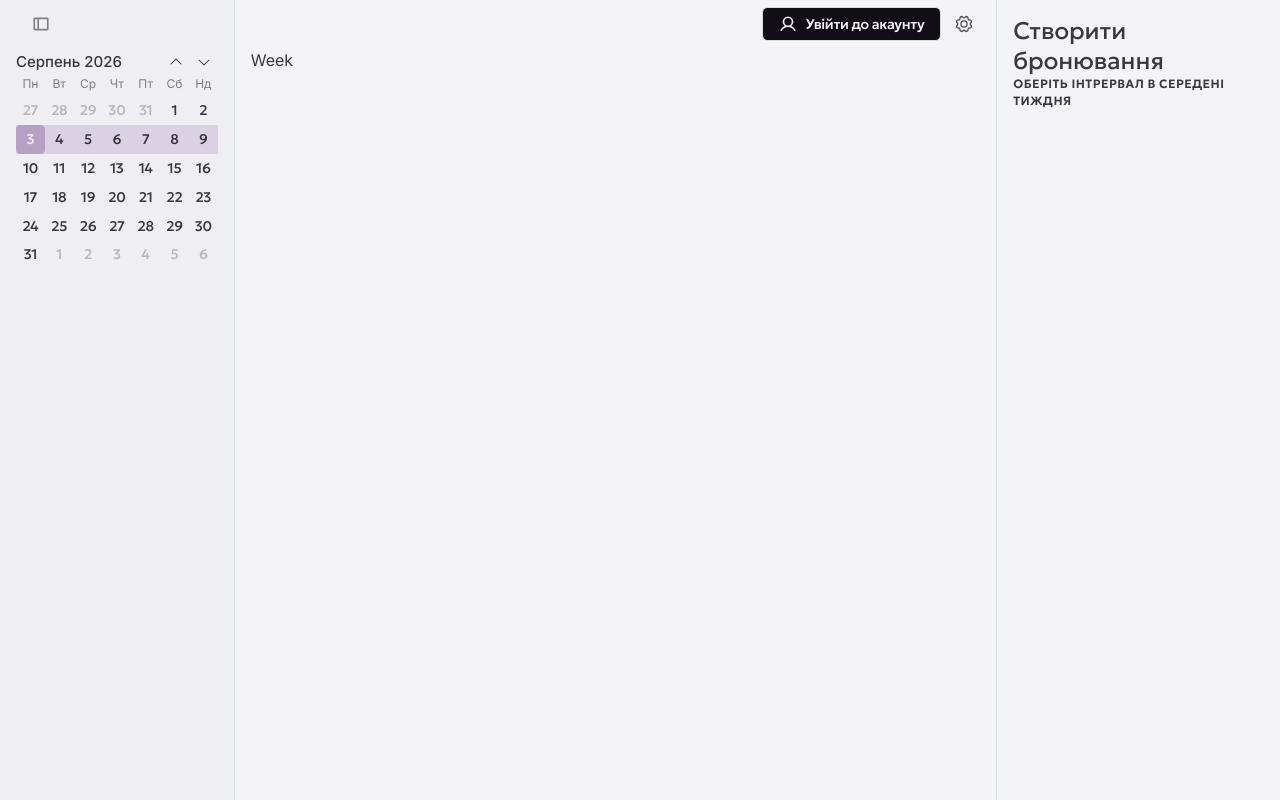
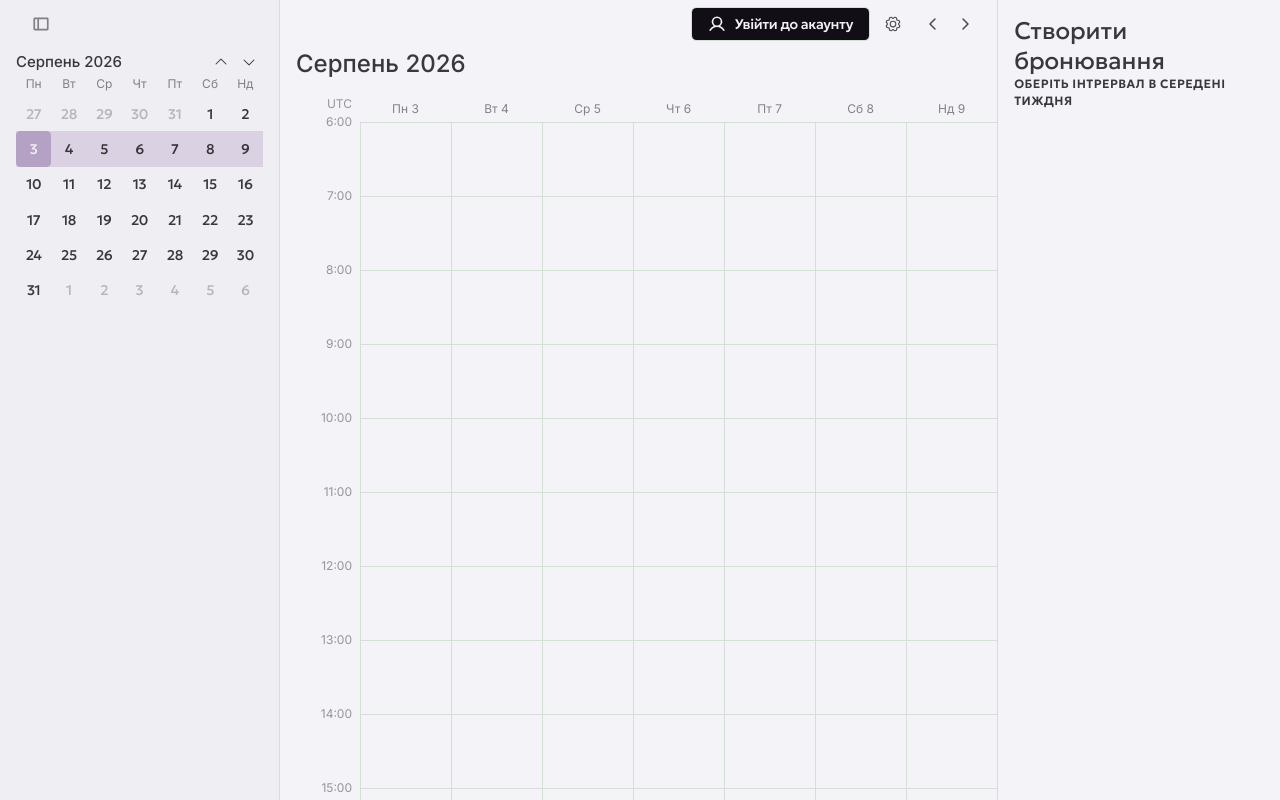
Before and after one commit to Cenaure/Meeting-Room-Booking, a Next.js app in the folder next-web/: page / in a window 1280 px wide. Built offline with nearby package versions, Linux system fonts and the light colour scheme; no server answers.

Commit message:
feat(web/week-grid): implement week grid

```diff
--- a/next-web/src/app/globals.css
+++ b/next-web/src/app/globals.css
@@ -13,7 +13,9 @@
     --surface-2: #e2e1e7;
     --surface-3: #d7d4de;
 
-    --border: #d4e0d6
+    --border: #d4e0d6;
+
+    --wink-color: var(--color-lavender-400);
 }
 
 .dark {
@@ -26,6 +28,8 @@
     --surface-3: #131013;
 
     --border: #2e2b2f;
+
+    --wink-color: var(--color-lavender-600);
 }
 
 @theme inline {
@@ -121,3 +125,21 @@ p {
 button, a {
     cursor: pointer;
 }
+
+@keyframes wink {
+    10% {
+        background-color: var(--wink-color);
+        opacity: 0.6;
+    }
+    40% {
+        background-color: var(--wink-color);
+        opacity: 0.6;
+    }
+    100% {
+        background-color: transparent;
+    }
+}
+
+.animate-wink {
+    animation: wink 1000ms ease-out forwards;
+}
--- a/next-web/src/app/page.tsx
+++ b/next-web/src/app/page.tsx
@@ -1,20 +1,24 @@
 import HeaderComponent from "@/components/ui/header/header-component";
 import AsideNavigation from "@/components/ui/aside-navigation/aside-navigation";
+import WeekGrid from "@/components/ui/week-grid/week-grid";
 
 export default function Home() {
   return (
-    <div className="h-full flex relative">
-      <AsideNavigation/>
+    <div className="h-screen flex relative">
+      <div className="hidden md:block">
+        <AsideNavigation/>
 
-      <div
-        className="h-full relative bg-zinc-50 flex flex-col md:flex-row w-full"
-      >
-        <div className="bg-surface-1 px-4 min-h-full h-full border-r w-full">
-          <header>
+      </div>
+
+      <div className="h-full bg-zinc-50 flex flex-col md:flex-row w-full">
+        <div className="bg-surface-1 border-r flex flex-col w-full h-full">
+          <header className="px-4 shrink-0">
             <HeaderComponent/>
           </header>
 
-          Week
+          <div className="flex-1 min-h-0">
+            <WeekGrid/>
+          </div>
         </div>
 
         <div className="bg-surface-1 p-4 w-[380px]">
--- a/next-web/src/components/ui/calendar/calendar-components/month-calendar-body.tsx
+++ b/next-web/src/components/ui/calendar/calendar-components/month-calendar-body.tsx
@@ -13,6 +13,8 @@ interface CalendarDay {
 export default function MonthCalendarBody() {
   const currentDate = useCalendar(state => state.currentDate);
   const setCurrentDate = useCalendar(state => state.setCurrentDate);
+  // For wink animation
+  const setSelectedDate = useCalendar(state => state.setSelectedDate);
 
   const dayLabels = useMemo(() => Info.weekdays("short", {locale: "uk"}), []);
 
@@ -42,6 +44,7 @@ export default function MonthCalendarBody() {
 
   function handleDayClick(date: DateTime) {
     setCurrentDate(date);
+    setSelectedDate(date);
   }
 
   const commonDayClasses =
--- a/next-web/src/components/ui/calendar/calendar-components/month-calendar-header.tsx
+++ b/next-web/src/components/ui/calendar/calendar-components/month-calendar-header.tsx
@@ -2,7 +2,7 @@
 
 import {useCalendar} from "@/stores/calendar.store";
 import {DateTime, Info} from "luxon";
-import {useEffect, useState} from "react";
+import {useMemo} from "react";
 import Button from "@/components/ui/shared/button/button";
 import {capitalizeFirst} from "@/utils/capitalize-first";
 import {ArrowUUpLeftIcon} from "@phosphor-icons/react";
@@ -13,7 +13,7 @@ export default function MonthCalendarHeader() {
   const currentDate = useCalendar(state => state.currentDate);
   const setCurrentDate = useCalendar(state => state.setCurrentDate);
 
-  const [monthLabel, setMonthLabel] = useState(Info.months("long", {locale: "uk"})[currentDate.month - 1]);
+  const monthLabel = useMemo(() => Info.months("long", {locale: "uk"})[currentDate.month - 1], [currentDate]);
 
   const goToToday = () => {
     setCurrentDate(DateTime.now())
@@ -26,10 +26,6 @@ export default function MonthCalendarHeader() {
   const goToPrevMonth = () => {
     setCurrentDate(currentDate.minus({months: 1}))
   }
-
-  useEffect(() => {
-    setMonthLabel(Info.months("long", {locale: "uk"})[currentDate.month - 1]);
-  }, [currentDate]);
 
   return (
     <div className="flex justify-between items-center">
--- a/next-web/src/components/ui/header/header-component.tsx
+++ b/next-web/src/components/ui/header/header-component.tsx
@@ -1,6 +1,6 @@
 "use client"
 
-import {GearIcon, SidebarSimpleIcon, UserIcon} from "@phosphor-icons/react/ssr";
+import {CaretLeftIcon, CaretRightIcon, GearIcon, SidebarSimpleIcon, UserIcon} from "@phosphor-icons/react/ssr";
 import ButtonLink from "@/components/ui/shared/button/button-link";
 import {appearance_route, sign_in_route} from "@/lib/routes";
 import {useUser} from "@/stores/user.store";
@@ -8,13 +8,26 @@ import AccountDropdown from "@/components/ui/header/account-dropdown";
 import {useAside} from "@/stores/aside.store";
 import Hint from "@/components/ui/shared/hint/hint";
 import Button from "@/components/ui/shared/button/button";
+import {useCalendar} from "@/stores/calendar.store";
+import TimezoneDiffersAlert from "@/components/ui/header/timezone-differs-alert";
 
 export default function HeaderComponent() {
-  const user = useUser((state) => state.user);
-  const isLoaded = useUser((state) => state.isLoaded);
+  const user = useUser(state => state.user);
+  const isLoaded = useUser(state => state.isLoaded);
+
+  const setCurrentDate = useCalendar(state => state.setCurrentDate)
+  const currentDate = useCalendar(state => state.currentDate)
 
   const isActive = useAside(state => state.isActive);
   const setIsActive = useAside(state => state.setIsActive);
+
+  const goToNextWeek = () => {
+    setCurrentDate(currentDate.plus({week: 1}))
+  }
+
+  const goToPrevWeek = () => {
+    setCurrentDate(currentDate.minus({week: 1}))
+  }
 
   return (
     <div className="py-2 flex justify-between">
@@ -35,9 +48,34 @@ export default function HeaderComponent() {
         )}
 
         <ButtonLink href={appearance_route} variant="ghost" size="auto" className="aspect-square w-8 group">
-          <GearIcon size={20} weight="regular"
+          <GearIcon size={18} weight="regular"
                     className="text-foreground/90 group-hover:rotate-90 duration-200 transition-all"/>
         </ButtonLink>
+
+
+        <div>
+          <Hint content={"Попередній тиждень"}>
+            <Button
+              variant="ghost"
+              size="auto"
+              className="aspect-square w-8 text-foreground/90"
+              onClick={goToPrevWeek}
+            >
+              <CaretLeftIcon size={16} weight="bold"/>
+            </Button>
+          </Hint>
+          <Hint content={"Наступний тиждень"}>
+            <Button
+              variant="ghost"
+              size="auto"
+              className="aspect-square w-8 text-foreground/90"
+              onClick={goToNextWeek}
+            >
+              <CaretRightIcon size={16} weight="bold"/>
+            </Button>
+          </Hint>
+        </div>
+
       </div>
     </div>
   )
--- /dev/null
+++ b/next-web/src/components/ui/week-grid/current-time-line.tsx
@@ -0,0 +1,47 @@
+"use client";
+import {useEffect, useState} from "react";
+import {DateTime} from "luxon";
+
+interface CurrentTimeLineProps {
+  hourStart: number;
+  hourEnd: number;
+  hourHeight: number;
+  headerHeight: number;
+}
+
+export default function CurrentTimeLine({hourStart, hourEnd, hourHeight, headerHeight}: CurrentTimeLineProps) {
+  const [now, setNow] = useState<DateTime>(DateTime.now());
+
+  useEffect(() => {
+    function update() {
+      setNow(DateTime.now());
+    }
+
+    update();
+    const interval = setInterval(update, 60_000);
+    return () => clearInterval(interval);
+  }, []);
+
+  const isWithinBounds = now.hour >= hourStart && now.hour < hourEnd;
+  if (!isWithinBounds) return null;
+
+  const minutesFromStart = (now.hour - hourStart) * 60 + now.minute;
+  const top = (minutesFromStart / 60) * hourHeight + headerHeight;
+
+  return (
+    <div
+      className="absolute left-0 right-0 z-10 pointer-events-none flex items-center"
+      style={{top}}
+    >
+      <div
+        className="absolute flex h-3 w-[80px] items-center justify-end z-20 bg-surface-1"
+      >
+        <p className="bg-surface-1 pr-2 text-xs! font-medium text-lavender-500">
+          {now.toFormat("HH:mm")}
+        </p>
+      </div>
+
+      <div className="h-[2px] w-full rounded-full bg-lavender-600/60"/>
+    </div>
+  );
+}
--- /dev/null
+++ b/next-web/src/components/ui/week-grid/day-column.tsx
@@ -0,0 +1,55 @@
+import {useCalendar} from "@/stores/calendar.store";
+import {capitalizeFirst} from "@/utils/capitalize-first";
+import {DateTime, Info} from "luxon";
+
+interface DayColumnProps {
+  headerHeight: number;
+  day: DateTime;
+  hoursCount: number;
+  hourHeight: number;
+  hours: number[];
+}
+
+export default function DayColumn({
+                                    day,
+                                    headerHeight,
+                                    hours,
+                                    hourHeight,
+                                    hoursCount,
+                                  }: DayColumnProps) {
+  const selectedDate = useCalendar(state => state.selectedDate);
+  const setSelectedDate = useCalendar(state => state.setSelectedDate);
+
+  return (
+    <div
+      className={`flex flex-col relative`}
+    >
+      <div className={`absolute inset-0 z-2 rounded-lg
+          ${selectedDate && day.startOf("day").equals(selectedDate.startOf("day")) && "rounded-md animate-wink"}
+        `}
+           onAnimationEnd={() => setSelectedDate(null)}
+      >
+      </div>
+
+      <div
+        className={`flex items-center justify-center text-xs text-foreground/60 select-none shrink-0`}
+        style={{height: headerHeight + `px`}}
+      >
+        {capitalizeFirst(Info.weekdays("short", {locale: "uk"})[day.weekday - 1])}{" "}{day.day}
+      </div>
+
+      <div
+        className="border-l flex flex-col relative"
+        style={{height: (hoursCount - 1) * hourHeight + "px"}}
+      >
+        {hours.map((hour, index) => (
+          <div
+            key={hour}
+            className="absolute left-0 right-0 border-t "
+            style={{top: index * hourHeight}}
+          />
+        ))}
+      </div>
+    </div>
+  )
+}
--- /dev/null
+++ b/next-web/src/components/ui/week-grid/time-axis.tsx
@@ -0,0 +1,29 @@
+import {DateTime} from "luxon";
+
+interface TimeAxisProps {
+  hours: number[];
+  hourHeight: number;
+  headerHeight: number;
+}
+
+export default function TimeAxis({hours, hourHeight, headerHeight}: TimeAxisProps) {
+  const timeZone = DateTime.local().toFormat("ZZZZ");
+
+  return (
+    <div className="relative">
+      <span className="absolute right-2 text-xs text-foreground/50 select-none">
+        {timeZone}
+      </span>
+
+      {hours.map((hour, index) => (
+        <div
+          key={hour}
+          className="absolute right-2 -translate-y-1/2 text-xs text-foreground/50 select-none"
+          style={{top: index * hourHeight + headerHeight}}
+        >
+          {hour}:00
+        </div>
+      ))}
+    </div>
+  );
+}
--- /dev/null
+++ b/next-web/src/components/ui/week-grid/week-grid.tsx
@@ -0,0 +1,76 @@
+"use client"
+
+import {useCalendar} from "@/stores/calendar.store";
+import {capitalizeFirst} from "@/utils/capitalize-first";
+import {useEffect, useMemo} from "react";
+import {DateTime, Info} from "luxon";
+import DayColumn from "@/components/ui/week-grid/day-column";
+import TimeAxis from "@/components/ui/week-grid/time-axis";
+import CurrentTimeLine from "@/components/ui/week-grid/current-time-line";
+
+const HOUR_PX = 74;
+const HEADER_HEIGHT = 26;
+
+export default function WeekGrid() {
+  const currentDate = useCalendar(state => state.currentDate);
+
+  const hourStart = useCalendar(state => state.hourStart);
+  const hourEnd = useCalendar(state => state.hourEnd);
+  const setHourInterval = useCalendar(state => state.setHourInterval);
+
+  const hours = useMemo(() => {
+    const length = hourEnd > hourStart
+      ? hourEnd - hourStart + 1
+      : (24 - hourStart) + hourEnd;
+    return Array.from({length}, (_, i) => (hourStart + i) % 24);
+  }, [hourStart, hourEnd]);
+
+  const thisWeekStart = useMemo(() => currentDate.startOf("week"), [currentDate]);
+  const thisWeekEnd = useMemo(() => currentDate.endOf("week"), [currentDate]);
+  const days = Array.from({length: thisWeekEnd.diff(thisWeekStart, "days").days + 1}, (_, i) => thisWeekStart.plus({days: i}));
+
+  const monthLabel = useMemo(() => Info.months("long", {locale: "uk"})[currentDate.month - 1], [currentDate]);
+
+  // Sets the start and end hours for the user's timezone
+  useEffect(() => {
+    const zone = Intl.DateTimeFormat().resolvedOptions().timeZone;
+    const now = DateTime.now();
+
+    const kyivOffset = now.setZone("Europe/Kyiv").offset;
+    const localOffset = now.setZone(zone).offset;
+    const diffHours = (localOffset - kyivOffset) / 60;
+
+    const mod24 = (h: number) => ((h + diffHours) % 24 + 24) % 24;
+
+    const start = mod24(9);
+    const end = mod24(19);
+
+    setHourInterval(start, end);
+  }, []);
+
+  return (
+    <div className="h-full flex flex-col">
+      <p className="text-2xl! mb-4 font-medium px-4 shrink-0">
+        {capitalizeFirst(monthLabel)} {currentDate.year}
+      </p>
+      <div className="min-h-0 flex-1 overflow-auto">
+
+        <div className="grid grid-cols-[80px_repeat(7,1fr)] min-w-max relative">
+          <CurrentTimeLine hourStart={hourStart} hourEnd={hourEnd} hourHeight={HOUR_PX} headerHeight={HEADER_HEIGHT}/>
+
+          <TimeAxis hours={hours} hourHeight={HOUR_PX} headerHeight={HEADER_HEIGHT}/>
+          {days.map((day) => (
+            <DayColumn
+              key={day.toISODate()}
+              day={day}
+              headerHeight={HEADER_HEIGHT}
+              hoursCount={hours.length}
+              hourHeight={HOUR_PX}
+              hours={hours}
+            />
+          ))}
+        </div>
+      </div>
+    </div>
+  )
+}
--- a/next-web/src/stores/calendar.store.ts
+++ b/next-web/src/stores/calendar.store.ts
@@ -4,9 +4,23 @@ import {DateTime} from "luxon";
 interface CalendarStore {
   currentDate: DateTime;
   setCurrentDate: (date: DateTime) => void;
+
+  selectedDate: DateTime | null;
+  setSelectedDate: (date: DateTime | null) => void;
+
+  hourStart: number;
+  hourEnd: number;
+  setHourInterval: (start: number, end: number) => void;
 }
 
 export const useCalendar = create<CalendarStore>((set) => ({
-  currentDate: DateTime.local(),
+  currentDate: DateTime.now().set({hour: 14}),
   setCurrentDate: (date: DateTime) => set({currentDate: date}),
+
+  selectedDate: null,
+  setSelectedDate: (date: DateTime | null) => set({selectedDate: date}),
+
+  hourStart: 0,
+  hourEnd: 0,
+  setHourInterval: (start: number, end: number) => set({hourStart: start, hourEnd: end}),
 }))
```
